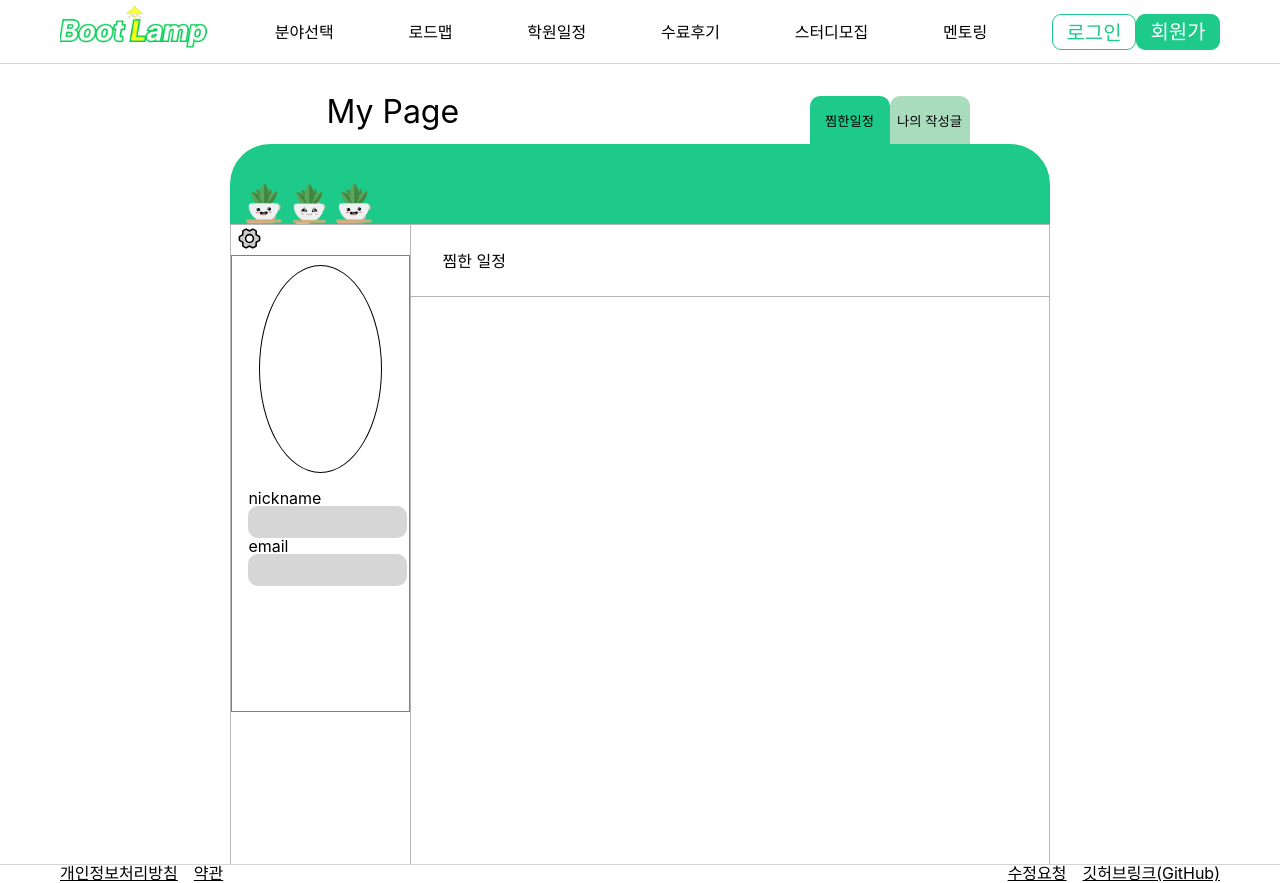
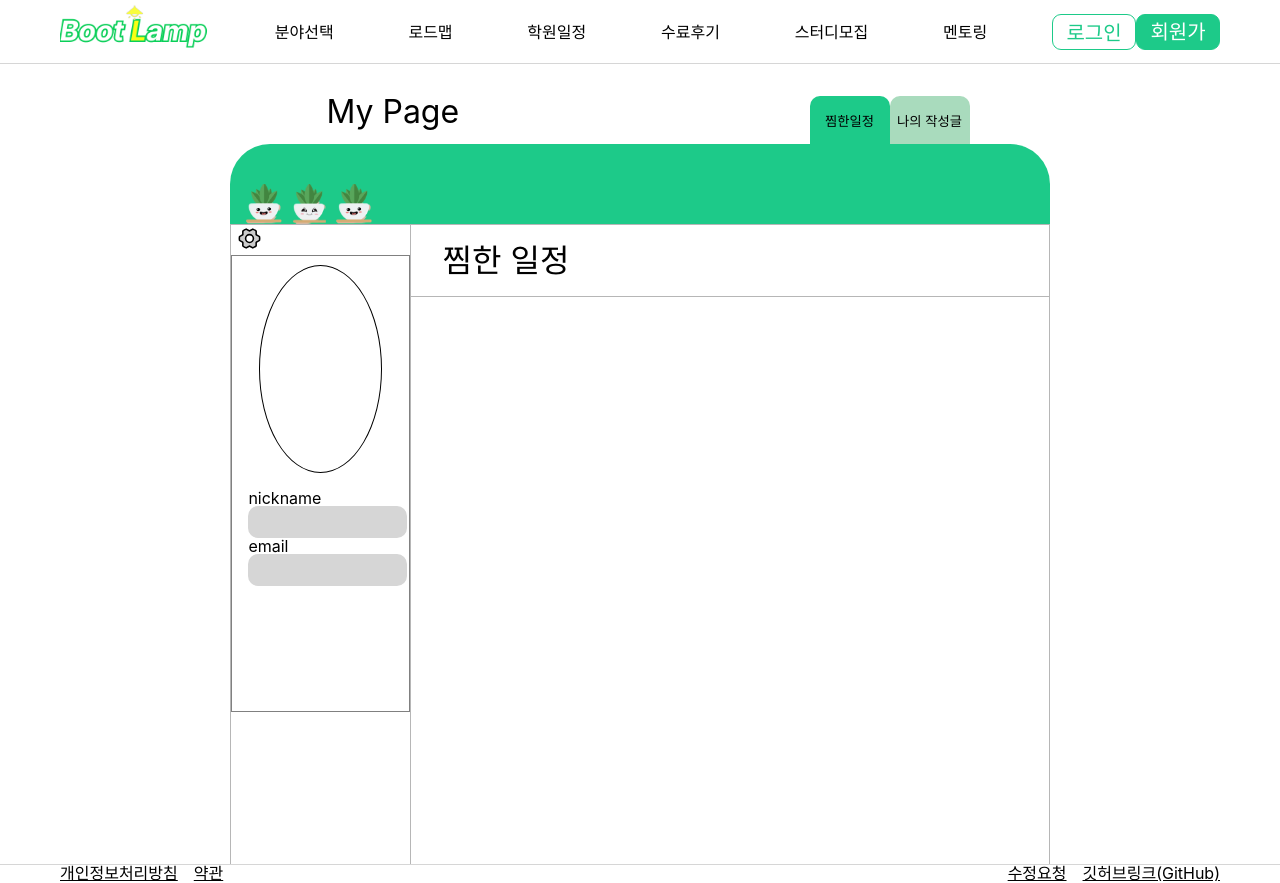
Before and after one commit to codestates-seb/seb40_main_027, a React (Create React App) app in the folder client/: page /users/me in a window 1280 px wide. Built offline with nearby package versions, Linux system fonts and the light colour scheme.

Commit message:
design:css변경

```diff
--- a/client/src/components/MyPageContent/MyPageSchedule.style.ts
+++ b/client/src/components/MyPageContent/MyPageSchedule.style.ts
@@ -12,7 +12,7 @@ export const ScheduleContent = styled.div`
     align-items: center;
   }
   .schedule-name {
-    font-size: 1rem;
+    font-size: 2rem;
     margin-left: 2rem;
   }
   @media screen and (max-width: 414px) {
@@ -26,7 +26,7 @@ export const ScheduleContent = styled.div`
 `;
 
 export const ScheduleName = styled.span`
-  font-size: 1rem;
+  font-size: 2rem;
   margin-left: 2rem;
   @media screen and (max-width: 414px) {
     display: none;
```
